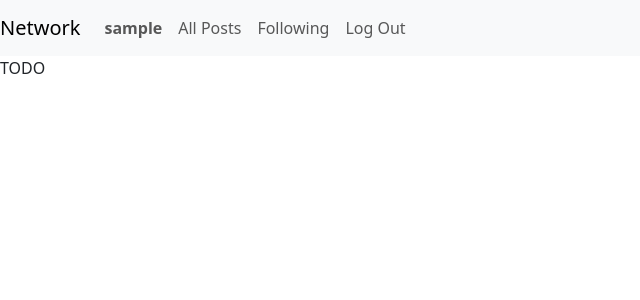
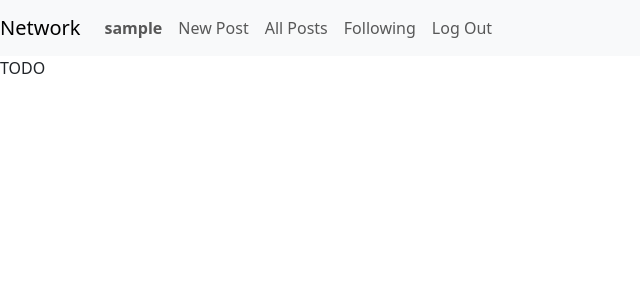
Before and after one commit to NearBee/Js-Network, a Django app: page / in a window 1280 px wide. Shown: the top 300 px of the page, without its empty margins (0-640 px from the left). Run offline with Django 3.2, Linux system fonts and the light colour scheme; the visitor is signed in with stand-in values (Sample User, id 1).

Commit message:
added link for new_post (subject to change)

```diff
--- a/network/templates/network/layout.html
+++ b/network/templates/network/layout.html
@@ -20,6 +20,9 @@
                 {% if user.is_authenticated %}
                 <li class="nav-item">
                     <a class="nav-link" href="#"><strong>{{ user.username }}</strong></a>
+                </li>
+                <li>
+                    <a class="nav-link" href="{% url 'new_post' %}">New Post</a>
                 </li>
                 {% endif %}
                 <li class="nav-item">
```
